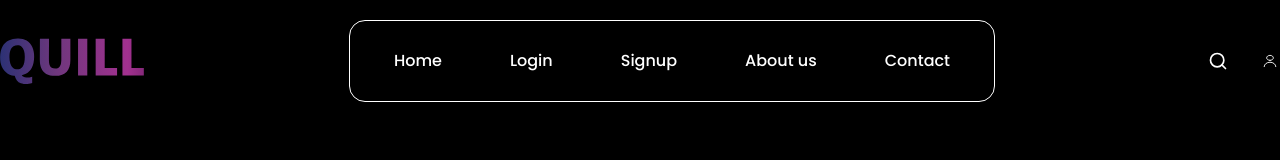
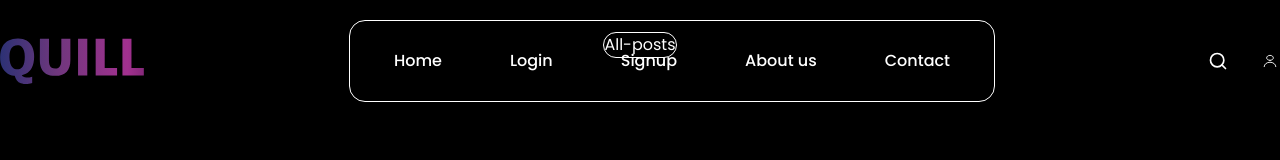
Before and after one commit to DivyamSingh19/Quill, a React (Vite) app: page /all-posts in a window 1280 px wide. Shown: the top 160 px of the page. Built offline with nearby package versions, Linux system fonts and the light colour scheme; no server answers.

Commit message:
Update Allposts.tsx

```diff
--- a/src/pages/Allposts.tsx
+++ b/src/pages/Allposts.tsx
@@ -1,6 +1,7 @@
 import { useEffect , useState } from "react"
 import appwriteService from "../appwrite/config"
 import Navbar from "../components/Navbar";
+import Button from "../components/Button";
 function Allposts()  {
   const [posts,setPosts] = useState([]);
   const [searchQuery , setSearchQuery] = useState('');
@@ -27,6 +28,7 @@ function Allposts()  {
   return (
     <div>
       <Navbar/>
+      <Button text1={"All-posts"}/>
     </div>
   )
 }
```
